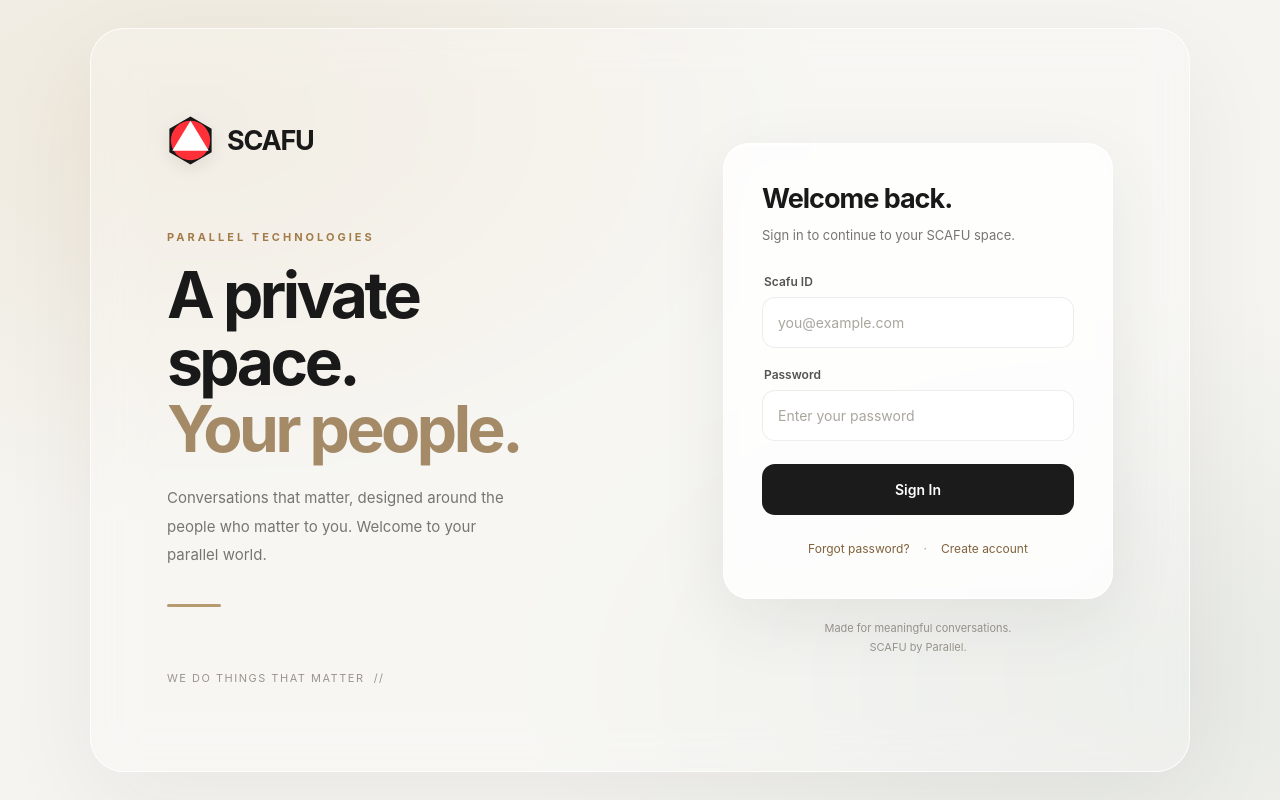
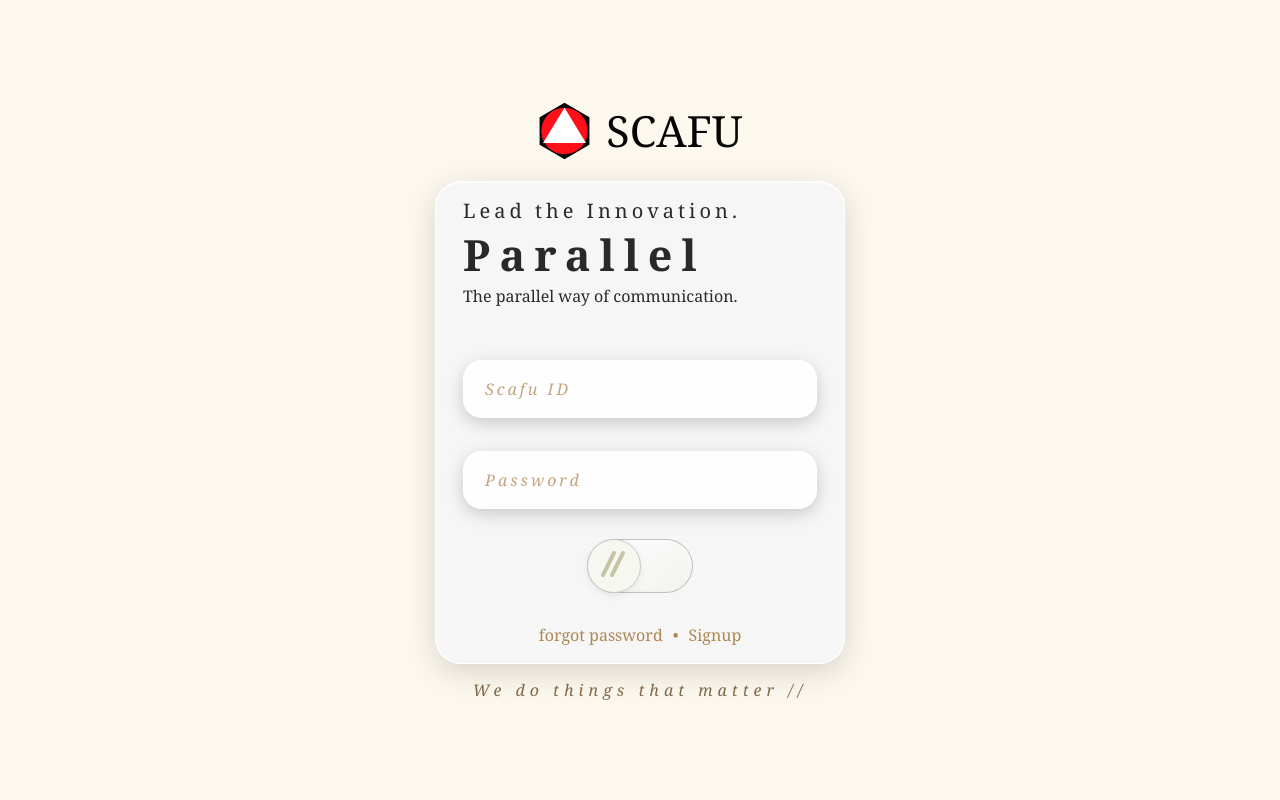
Before and after one commit to rklithis-bit/Scafu-Parallel, a Flask app: page / in a window 1280 px wide. Run offline with Flask 3, Linux system fonts and the light colour scheme.

Commit message:
Update index.html

```diff
--- a/templates/index.html
+++ b/templates/index.html
@@ -4,387 +4,240 @@
 <head>
 <meta charset="UTF-8">
 <meta name="viewport" content="width=device-width, initial-scale=1.0">
-  <meta name="theme-color" content="#f5f4f0">
 <title>SCAFU — Parallel</title>
 
 <style>
 :root {
-      --background: #f5f4f0;
-      --surface: rgba(255, 255, 255, 0.76);
-      --text: #191919;
-      --muted: #77756f;
-      --accent: #a27b49;
-      --border: rgba(30, 30, 30, 0.08);
-      --radius: 26px;
+  --cream: #fcf8ee;
+  --glass: rgba(246, 246, 247, 0.84);
+  --gold: #ad8752;
+  --ink: #292929;
+  --olive: #c3c5a4;
 }
 
-    * {
-      box-sizing: border-box;
-    }
-
-    html {
-      min-height: 100%;
-      background: var(--background);
-    }
+* { box-sizing: border-box; }
 
 body {
   margin: 0;
   min-height: 100vh;
-      min-height: 100dvh;
-      font-family: -apple-system, BlinkMacSystemFont, "SF Pro Display",
-        "Segoe UI", sans-serif;
-      color: var(--text);
-      background:
-        radial-gradient(ellipse at 15% 15%,
-          rgba(229, 213, 186, 0.38), transparent 42%),
-        radial-gradient(ellipse at 90% 85%,
-          rgba(205, 214, 208, 0.34), transparent 40%),
-        var(--background);
   display: grid;
   place-items: center;
-      padding: 28px;
-    }
-
-    button, input {
-      font: inherit;
-    }
-
-    button {
-      -webkit-tap-highlight-color: transparent;
+  padding: 24px;
+  background: var(--cream);
+  color: var(--ink);
+  font-family: Georgia, "Times New Roman", serif;
 }
 
 .page {
   width: 100%;
-      max-width: 1100px;
-      min-height: min(780px, calc(100dvh - 56px));
-      display: grid;
-      grid-template-columns: 1fr 1fr;
+  max-width: 410px;
+  display: flex;
+  flex-direction: column;
   align-items: center;
-      gap: clamp(32px, 6vw, 80px);
-      padding: clamp(28px, 6vw, 76px);
-      overflow: hidden;
-      position: relative;
-      border: 1px solid rgba(255,255,255,.8);
-      border-radius: 34px;
-      background: rgba(255,255,255,.24);
-      box-shadow: 0 30px 100px rgba(45, 40, 30, .06);
-      backdrop-filter: blur(24px);
-      -webkit-backdrop-filter: blur(24px);
-    }
-
-    /* Brand side */
-
-    .intro {
-      position: relative;
-      z-index: 1;
 }
 
 .brand {
   display: flex;
   align-items: center;
-      gap: 13px;
-      margin-bottom: 64px;
+  justify-content: center;
+  gap: 14px;
+  margin-bottom: 19px;
+  color: #050505;
+  font-size: 43px;
 }
 
-    .logo {
-      width: 47px;
-      height: 51px;
-      flex-shrink: 0;
-      filter: drop-shadow(0 5px 8px rgba(0,0,0,.08));
+.brand svg {
+  width: 55px;
+  height: 62px;
+  flex: none;
 }
 
-    .brand-name {
-      font-size: 27px;
-      font-weight: 650;
-      letter-spacing: -1.2px;
+.card {
+  width: 100%;
+  padding: 15px 27px 17px;
+  border: 1px solid rgba(255,255,255,.85);
+  border-radius: 26px;
+  background: var(--glass);
+  box-shadow:
+    0 8px 30px rgba(0,0,0,.15),
+    inset 0 1px 1px rgba(255,255,255,.95);
+  backdrop-filter: blur(24px);
+  -webkit-backdrop-filter: blur(24px);
 }
 
-    .eyebrow {
-      color: var(--accent);
-      font-size: 11px;
-      font-weight: 700;
-      letter-spacing: 3px;
-      text-transform: uppercase;
-      margin-bottom: 18px;
+.kicker {
+  margin: 0;
+  font-size: 20px;
+  letter-spacing: 4px;
 }
 
-    .headline {
-      margin: 0;
-      font-size: clamp(42px, 5vw, 65px);
-      line-height: 1.04;
-      font-weight: 650;
-      letter-spacing: -3.5px;
+.parallel {
+  margin: 1px 0 0;
+  font-size: 43px;
+  letter-spacing: 9px;
+  font-weight: 600;
 }
 
-    .headline span {
-      color: #a58a67;
-    }
-
-    .description {
-      max-width: 350px;
-      margin: 22px 0 0;
-      color: var(--muted);
-      font-size: 15px;
-      line-height: 1.9;
-    }
-
-    .decorative-line {
-      width: 54px;
-      height: 3px;
-      border-radius: 10px;
-      background: #b79a70;
-      margin-top: 34px;
-    }
-
-    .footer-note {
-      margin-top: 64px;
-      font-size: 11px;
-      color: #99958d;
-      letter-spacing: 1.5px;
-    }
-
-    /* Login card */
-
-    .auth-area {
-      width: 100%;
-      max-width: 390px;
-      justify-self: end;
-    }
-
-    .auth-card {
-      padding: clamp(25px, 4vw, 38px);
-      border: 1px solid rgba(255,255,255,.95);
-      border-radius: var(--radius);
-      background: var(--surface);
-      box-shadow:
-        0 22px 70px rgba(30, 25, 15, .075),
-        inset 0 1px 0 rgba(255,255,255,.95);
-      backdrop-filter: blur(28px);
-      -webkit-backdrop-filter: blur(28px);
-    }
-
-    .card-title {
-      margin: 0;
-      font-size: 27px;
-      font-weight: 650;
-      letter-spacing: -1px;
-    }
-
-    .card-subtitle {
-      margin: 9px 0 28px;
-      color: var(--muted);
-      font-size: 13px;
-      line-height: 1.7;
-    }
-
-    .field-label {
-      display: block;
-      margin: 0 0 8px 2px;
-      font-size: 12px;
-      font-weight: 600;
-      color: #55534f;
+.tagline {
+  margin: 1px 0 53px;
+  font-size: 16px;
 }
 
 .field {
   display: block;
   width: 100%;
-      height: 51px;
-      margin: 0 0 19px;
-      padding: 0 15px;
-      color: var(--text);
-      font-size: 14px;
-      border: 1px solid var(--border);
-      border-radius: 13px;
+  height: 58px;
+  margin-bottom: 33px;
+  padding: 0 21px;
+  border: 1px solid rgba(255,255,255,.9);
+  border-radius: 19px;
   outline: none;
-      background: rgba(255,255,255,.88);
-      transition: border-color .2s, box-shadow .2s;
+  background: rgba(255,255,255,.94);
+  box-shadow:
+    0 5px 17px rgba(0,0,0,.19),
+    inset 0 1px 2px #fff;
+  color: var(--ink);
+  font-family: Georgia, serif;
+  font-size: 16px;
+  letter-spacing: 3px;
 }
 
 .field::placeholder {
-      color: #aaa69e;
+  color: #c3a47f;
+  font-style: italic;
+  opacity: 1;
 }
 
 .field:focus {
-      border-color: rgba(162,123,73,.65);
-      box-shadow: 0 0 0 4px rgba(162,123,73,.10);
+  border-color: #c8b18d;
+  box-shadow: 0 0 0 3px rgba(173,135,82,.12);
 }
 
-    .primary-button {
-      width: 100%;
-      min-height: 51px;
-      margin-top: 4px;
-      padding: 13px 18px;
-      border: 0;
-      border-radius: 13px;
-      background: #1b1b1b;
-      color: white;
-      font-size: 14px;
-      font-weight: 600;
-      cursor: pointer;
-      transition: background .2s, transform .2s, opacity .2s;
+/* Glass toggle */
+.toggle-wrap {
+  display: flex;
+  justify-content: center;
+  margin-top: -3px;
 }
 
-    .primary-button:hover {
-      background: #35332f;
-      transform: translateY(-1px);
+.toggle {
+  position: relative;
+  width: 106px;
+  height: 54px;
+  padding: 0;
+  border: 1px solid rgba(160,160,150,.62);
+  border-radius: 28px;
+  background: linear-gradient(
+    145deg,
+    rgba(255,255,255,.82),
+    rgba(238,238,234,.52)
+  );
+  box-shadow:
+    inset 0 1px 3px rgba(255,255,255,.95),
+    inset 0 -1px 3px rgba(0,0,0,.04);
+  cursor: pointer;
+  -webkit-tap-highlight-color: transparent;
+  transition: background .3s ease, box-shadow .3s ease;
 }
 
-    .primary-button:active {
-      transform: scale(.99);
+.knob {
+  position: absolute;
+  left: -1px;
+  top: -1px;
+  width: 54px;
+  height: 54px;
+  border-radius: 50%;
+  transition: transform .32s cubic-bezier(.2,.8,.2,1);
 }
 
-    .primary-button:disabled {
-      opacity: .65;
+.knob svg {
+  display: block;
+  width: 54px;
+  height: 54px;
+  filter: drop-shadow(0 2px 3px rgba(0,0,0,.08));
+}
+
+.toggle[aria-checked="true"] {
+  background: linear-gradient(
+    145deg,
+    rgba(214,216,193,.82),
+    rgba(245,245,239,.85)
+  );
+  box-shadow:
+    inset 0 1px 4px rgba(0,0,0,.08),
+    0 0 12px rgba(195,197,164,.25);
+}
+
+.toggle[aria-checked="true"] .knob {
+  transform: translateX(52px);
+}
+
+.toggle:focus-visible {
+  outline: 2px solid var(--gold);
+  outline-offset: 5px;
+}
+
+.toggle:disabled {
   cursor: wait;
-      transform: none;
+  opacity: .75;
+}
+
+.status {
+  min-height: 18px;
+  margin-top: 12px;
+  text-align: center;
+  font: 13px Arial, sans-serif;
+  color: #a33;
 }
 
 .links {
   display: flex;
+  align-items: center;
   justify-content: center;
-      align-items: center;
   flex-wrap: wrap;
   gap: 10px;
-      margin-top: 22px;
-      color: #aaa49a;
-      font-size: 12px;
+  margin-top: 1px;
+  color: var(--gold);
+  font-size: 16px;
 }
 
-    .text-button {
+.links button {
+  padding: 0;
   border: 0;
-      padding: 4px;
   background: transparent;
-      color: #80623c;
-      font-size: 12px;
+  color: inherit;
+  font: inherit;
   cursor: pointer;
 }
 
-    .text-button:hover {
+.links button:hover {
   text-decoration: underline;
-      text-underline-offset: 3px;
 }
 
-    .error {
-      margin-top: 14px;
-      color: #b42318;
-      font-size: 12px;
-      line-height: 1.6;
-      overflow-wrap: anywhere;
+.slogan {
+  margin-top: 15px;
+  color: #806a4b;
+  font-size: 16px;
+  font-style: italic;
+  letter-spacing: 5px;
+  text-align: center;
+  white-space: nowrap;
 }
 
-    .error:empty {
-      display: none;
-    }
-
-    .hidden {
-      display: none !important;
-    }
-
-    .privacy-note {
-      margin: 20px 0 0;
-      color: #99958d;
-      text-align: center;
-      font-size: 11px;
-      line-height: 1.7;
-    }
-
-    /* Responsive */
-
-    @media (max-width: 760px) {
-      body {
-        padding: 12px;
-        place-items: center;
-      }
-
-      .page {
-        min-height: calc(100dvh - 24px);
-        grid-template-columns: 1fr;
-        gap: 28px;
-        padding: 28px 18px;
-        border-radius: 25px;
-        align-content: center;
-      }
-
-      .intro {
-        text-align: center;
-      }
-
-      .brand {
-        justify-content: center;
-        margin-bottom: 25px;
-      }
-
-      .logo {
-        width: 39px;
-        height: 43px;
-      }
-
-      .brand-name {
-        font-size: 24px;
-      }
-
-      .eyebrow {
-        margin-bottom: 11px;
-        font-size: 10px;
-      }
-
-      .headline {
-        font-size: clamp(39px, 10vw, 53px);
-        letter-spacing: -2.5px;
-      }
-
-      .description {
-        margin: 13px auto 0;
-        max-width: 310px;
-        font-size: 13px;
-      }
-
-      .decorative-line,
-      .footer-note {
-        display: none;
-      }
-
-      .auth-area {
-        max-width: 420px;
-        justify-self: center;
-      }
-
-      .auth-card {
-        padding: 26px 22px;
-      }
-
-      .card-title {
-        font-size: 25px;
-      }
-
-      .card-subtitle {
-        margin-bottom: 23px;
-      }
-
-      .privacy-note {
-        margin-top: 14px;
-      }
-    }
-
-    @media (max-width: 360px) {
-      .page {
-        padding: 23px 12px;
-      }
-
-      .auth-card {
-        padding: 23px 17px;
-      }
-
-      .headline {
-        font-size: 36px;
-      }
+@media (max-width: 420px) {
+  body { padding: 18px; }
+  .brand { font-size: 36px; }
+  .brand svg { width: 48px; height: 54px; }
+  .card { padding: 20px 20px 17px; }
+  .kicker { font-size: 17px; letter-spacing: 3px; }
+  .parallel { font-size: 37px; letter-spacing: 7px; }
+  .tagline { font-size: 14px; margin-bottom: 42px; }
+  .field { margin-bottom: 26px; }
+  .slogan { font-size: 12px; letter-spacing: 3px; }
 }
 
 @media (prefers-reduced-motion: reduce) {
-      *, *::before, *::after {
-        transition: none !important;
-        scroll-behavior: auto !important;
-      }
+  *, *::before, *::after { transition: none !important; }
 }
 </style>
 </head>
@@ -392,165 +245,165 @@
 <body>
 <main class="page">
 
-    <section class="intro" aria-label="SCAFU introduction">
-      <div class="brand">
-        <svg class="logo" viewBox="0 0 64 70"
-             role="img" aria-label="SCAFU logo">
+  <div class="brand" aria-label="SCAFU">
+    <svg viewBox="0 0 64 70" role="img" aria-label="Parallel logo">
       <polygon points="32,2 61,19 61,51 32,68 3,51 3,19"
-                   fill="#171717"/>
-          <circle cx="32" cy="35" r="27" fill="#ff3038"/>
-          <polygon points="32,8 57,49 7,49" fill="#ffffff"/>
+               fill="#050505"/>
+      <circle cx="32" cy="35" r="27" fill="#ff1018"/>
+      <polygon points="32,8 57,49 7,49" fill="#fff"/>
     </svg>
-        <span class="brand-name">SCAFU</span>
+    <span>SCAFU</span>
   </div>
 
-      <div class="eyebrow">Parallel Technologies</div>
-      <h1 class="headline">
-        A private space.<br>
-        <span>Your people.</span>
-      </h1>
+  <form class="card" id="loginForm">
+    <p class="kicker">Lead the Innovation.</p>
+    <h1 class="parallel">Parallel</h1>
+    <p class="tagline">The parallel way of communication.</p>
 
-      <p class="description">
-        Conversations that matter, designed around the people who matter
-        to you. Welcome to your parallel world.
-      </p>
+    <input
+      class="field"
+      id="loginId"
+      name="email"
+      type="email"
+      autocomplete="username"
+      placeholder="Scafu ID"
+      aria-label="Scafu ID or email"
+      required
+    >
 
-      <div class="decorative-line"></div>
-      <div class="footer-note">WE DO THINGS THAT MATTER&nbsp; //</div>
-    </section>
+    <input
+      class="field"
+      id="loginPassword"
+      name="password"
+      type="password"
+      autocomplete="current-password"
+      placeholder="Password"
+      aria-label="Password"
+      required
+    >
 
-    <section class="auth-area" aria-label="Account access">
-      <form class="auth-card" id="authForm">
-        <h2 class="card-title" id="formTitle">Welcome back.</h2>
-        <p class="card-subtitle" id="formSubtitle">
-          Sign in to continue to your SCAFU space.
-        </p>
-
-        <div id="usernameWrap" class="hidden">
-          <label class="field-label" for="username">Username</label>
-          <input class="field" id="username" name="username"
-                 placeholder="Choose a username"
-                 autocomplete="nickname">
-        </div>
-
-        <label class="field-label" for="email">Scafu ID</label>
-        <input class="field" id="email" name="email" type="email"
-               placeholder="you@example.com"
-               autocomplete="username" required>
-
-        <label class="field-label" for="password">Password</label>
-        <input class="field" id="password" name="password"
-               type="password" placeholder="Enter your password"
-               autocomplete="current-password" required>
-
-        <button class="primary-button" id="submitButton" type="submit">
-          Sign In
-        </button>
-
-        <div class="links">
-          <button class="text-button" type="button" id="forgot">
-            Forgot password?
-          </button>
-          <span aria-hidden="true">·</span>
-          <button class="text-button" type="button" id="toggle">
-            Create account
+    <div class="toggle-wrap">
+      <button
+        class="toggle"
+        id="loginToggle"
+        type="button"
+        role="switch"
+        aria-checked="false"
+        aria-label="Switch on to sign in"
+      >
+        <span class="knob">
+          <svg viewBox="0 0 54 54" aria-hidden="true">
+            <circle cx="27" cy="27" r="26.5"
+                    fill="#f7f7f2" stroke="#c9c9c2"/>
+            <g stroke="#c3c5a4" stroke-width="4"
+               stroke-linecap="round">
+              <path d="M16 36 L27 14"/>
+              <path d="M25 36 L36 14"/>
+            </g>
+          </svg>
+        </span>
       </button>
     </div>
 
-        <div class="error" id="error" role="status"
+    <div class="status" id="loginStatus" role="status"
          aria-live="polite"></div>
+
+    <div class="links">
+      <button type="button" id="forgotButton">forgot password</button>
+      <span>•</span>
+      <button type="button" id="signupButton">Signup</button>
+    </div>
   </form>
 
-      <p class="privacy-note">
-        Made for meaningful conversations.<br>
-        SCAFU by Parallel.
-      </p>
-    </section>
-
+  <div class="slogan">We do things that matter //</div>
 </main>
 
 <script>
-    const form = document.getElementById("authForm");
-    const toggle = document.getElementById("toggle");
-    const usernameWrap = document.getElementById("usernameWrap");
-    const username = document.getElementById("username");
-    const email = document.getElementById("email");
-    const password = document.getElementById("password");
-    const submitButton = document.getElementById("submitButton");
-    const error = document.getElementById("error");
-    const formTitle = document.getElementById("formTitle");
-    const formSubtitle = document.getElementById("formSubtitle");
+const form = document.getElementById("loginForm");
+const toggle = document.getElementById("loginToggle");
+const status = document.getElementById("loginStatus");
+let busy = false;
 
-    let mode = "signin";
+function setToggle(on) {
+  toggle.setAttribute("aria-checked", String(on));
+  toggle.setAttribute(
+    "aria-label",
+    on ? "Switch off" : "Switch on to sign in"
+  );
+}
 
-    toggle.addEventListener("click", () => {
-      mode = mode === "signin" ? "signup" : "signin";
+async function signIn() {
+  if (busy) return;
 
-      usernameWrap.classList.toggle("hidden", mode !== "signup");
-      username.required = mode === "signup";
+  if (!form.reportValidity()) {
+    setToggle(false);
+    return;
+  }
 
-      password.autocomplete =
-        mode === "signup" ? "new-password" : "current-password";
-
-      submitButton.textContent =
-        mode === "signin" ? "Sign In" : "Create Account";
-
-      formTitle.textContent =
-        mode === "signin" ? "Welcome back." : "Join SCAFU.";
-
-      formSubtitle.textContent =
-        mode === "signin"
-          ? "Sign in to continue to your SCAFU space."
-          : "Create your account and join your parallel world.";
-
-      toggle.textContent =
-        mode === "signin" ? "Create account" : "Sign in instead";
-
-      error.textContent = "";
-    });
-
-    form.addEventListener("submit", async (event) => {
-      event.preventDefault();
-      error.textContent = "";
-
-      submitButton.disabled = true;
-      submitButton.textContent =
-        mode === "signin" ? "Signing in…" : "Creating account…";
+  busy = true;
+  toggle.disabled = true;
+  status.style.color = "#806a4b";
+  status.textContent = "Signing in…";
 
   try {
-        const response = await fetch("/api/auth/" + mode, {
+    const response = await fetch("/api/auth/signin", {
       method: "POST",
-          headers: {
-            "Content-Type": "application/json"
-          },
+      headers: { "Content-Type": "application/json" },
+      credentials: "same-origin",
       body: JSON.stringify({
-            email: email.value.trim(),
-            password: password.value,
-            username: username.value.trim()
+        email: document.getElementById("loginId").value.trim(),
+        password: document.getElementById("loginPassword").value
       })
     });
 
-        const data = await response.json();
+    const data = await response.json().catch(() => ({}));
 
     if (!response.ok) {
-          throw new Error(data.error || "Authentication failed.");
+      throw new Error(data.error || data.message ||
+                      "Sign-in failed. Check your credentials.");
     }
 
-        window.location.href = data.redirect || "/chat";
-      } catch (err) {
-        error.textContent =
-          err.message || "Something went wrong. Please try again.";
+    if (data.redirect) {
+      window.location.assign(data.redirect);
+    } else {
+      window.location.assign("/chat");
+    }
+  } catch (error) {
+    status.style.color = "#a33";
+    status.textContent = error.message || "Unable to sign in.";
+    setToggle(false);
   } finally {
-        submitButton.disabled = false;
-        submitButton.textContent =
-          mode === "signin" ? "Sign In" : "Create Account";
+    busy = false;
+    toggle.disabled = false;
+  }
+}
+
+toggle.addEventListener("click", () => {
+  const isOn = toggle.getAttribute("aria-checked") === "true";
+
+  if (isOn) {
+    setToggle(false);
+    status.textContent = "";
+  } else {
+    setToggle(true);
+    signIn();
   }
 });
 
-    document.getElementById("forgot").addEventListener("click", () => {
-      error.textContent =
-        "Password reset is not configured on this page yet. " +
-        "Use Firebase Authentication password reset or add a reset flow.";
+form.addEventListener("submit", event => {
+  event.preventDefault();
+  setToggle(true);
+  signIn();
+});
+
+document.getElementById("signupButton").addEventListener("click", () => {
+  window.location.assign("/?mode=signup");
+});
+
+document.getElementById("forgotButton").addEventListener("click", () => {
+  status.style.color = "#806a4b";
+  status.textContent =
+    "Connect this action to your Firebase password-reset flow.";
 });
 </script>
 </body>
```
Lines whose indentation alone changed are shown as unchanged.
